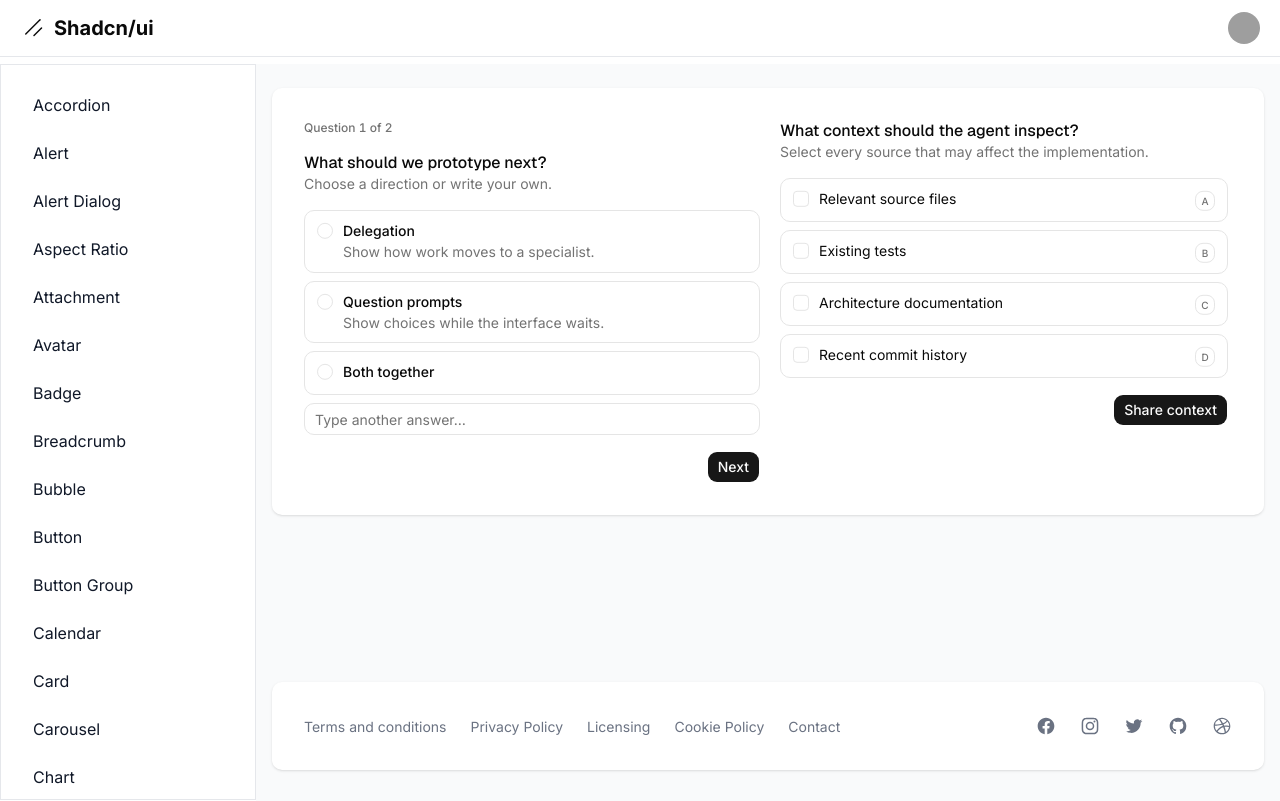
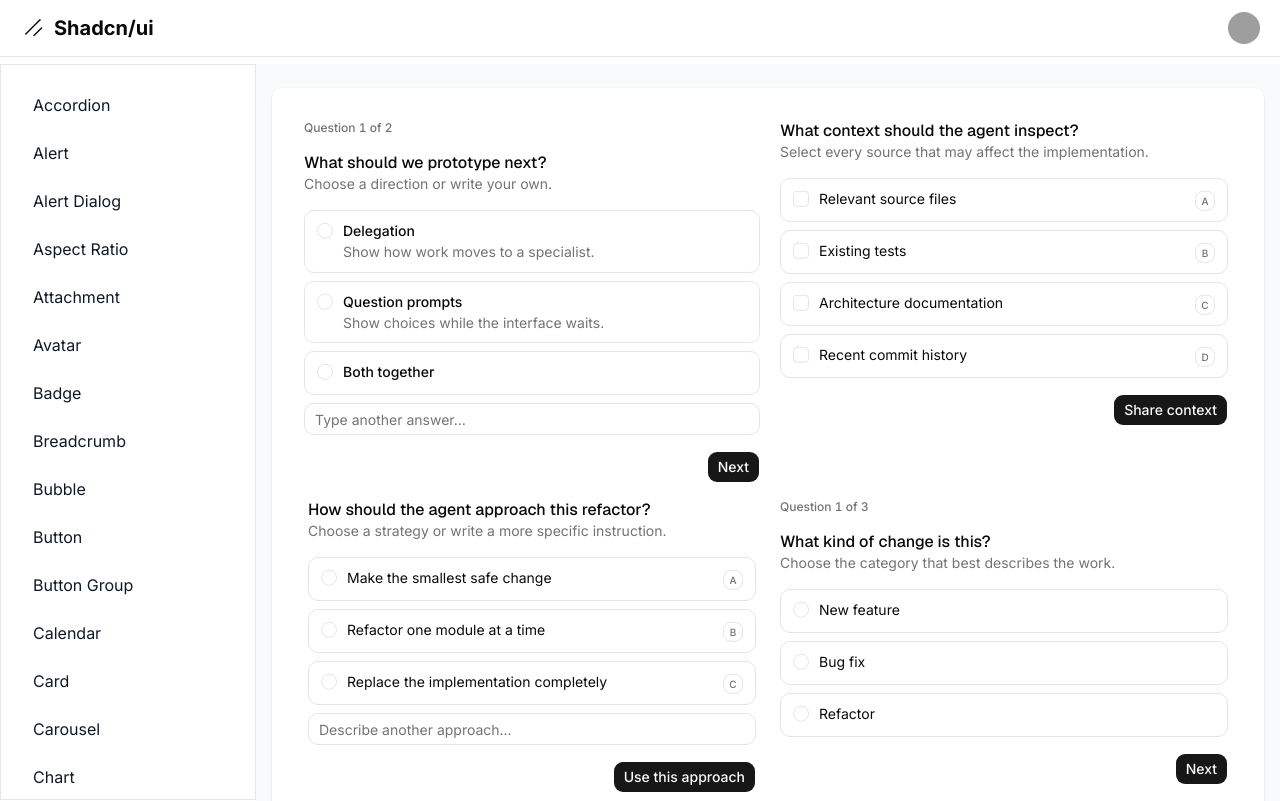
Before and after one commit to AndreDev12/shadcn-dashboard, a Next.js app: page /dashboard/questionnaire in a window 1280 px wide. Shown: the top 801 px of the page. Built offline with nearby package versions, Linux system fonts and the light colour scheme; grey boxes are pictures that could not be loaded.

Commit message:
Components: Questionnaire

```diff
--- a/src/app/dashboard/questionnaire/page.tsx
+++ b/src/app/dashboard/questionnaire/page.tsx
@@ -1,6 +1,14 @@
 'use client';
 
-import { questionnaireItems as items, multipleSelectionItems } from '@/bd';
+import * as React from 'react';
+import type { QuestionnaireItemStatus } from '@shadcn/react/questionnaire';
+
+import {
+  questionnaireItems as items,
+  multipleSelectionItems,
+  freeFormItems,
+  explicitSkipItems,
+} from '@/bd';
 import {
   Questionnaire,
   QuestionnaireProgress,
@@ -20,6 +28,9 @@ import {
 } from '@/components/ui';
 
 export default function Page() {
+  const [constraintStatus, setConstraintStatus] =
+    React.useState<QuestionnaireItemStatus>('unanswered');
+
   function handleSubmit(event: React.FormEvent<HTMLFormElement>) {
     event.preventDefault();
     const answers = new FormData(event.currentTarget);
@@ -38,6 +49,44 @@ export default function Page() {
     toast.add({
       title: 'Context selected',
       description: `Context: ${context.join(', ') || 'None'}`,
+    });
+  }
+
+  function handleFreeFormSubmit(event: React.FormEvent<HTMLFormElement>) {
+    event.preventDefault();
+    const approach = new FormData(event.currentTarget).get('approach');
+    // toast('Approach selected', {
+    //   description: `Approach: ${approach ?? 'None'}`,
+    // });
+    toast.add({
+      title: 'Approach selected',
+      description: `Approach: ${approach ?? 'None'}`,
+    });
+  }
+
+  function handleExplicitSkipSubmit(event: React.FormEvent<HTMLFormElement>) {
+    event.preventDefault();
+    const formData = new FormData(event.currentTarget);
+    const answers = {
+      task: formData.get('task'),
+      constraints: formData.get('constraints'),
+      constraintStatus,
+      review: formData.get('review'),
+    };
+    // toast('Agent brief submitted', {
+    //   description: `Task: ${answers.task ?? 'None'} · Constraints: ${
+    //     answers.constraintStatus === 'skipped'
+    //       ? 'Skipped'
+    //       : (answers.constraints ?? 'None')
+    //   } · Review: ${answers.review ?? 'None'}`,
+    // });
+    toast.add({
+      title: 'Agent brief submitted',
+      description: `Task: ${answers.task ?? 'None'} · Constraints: ${
+        answers.constraintStatus === 'skipped'
+          ? 'Skipped'
+          : (answers.constraints ?? 'None')
+      } · Review: ${answers.review ?? 'None'}`,
     });
   }
 
@@ -120,6 +169,116 @@ export default function Page() {
           <QuestionnaireSubmit>Share context</QuestionnaireSubmit>
         </QuestionnaireActions>
       </Questionnaire>
+
+      <Questionnaire
+        className="mx-auto max-w-md"
+        items={freeFormItems}
+        shortcuts="letters"
+        onSubmit={handleFreeFormSubmit}
+      >
+        <QuestionnaireItem name="approach" required>
+          <QuestionnaireTitle>
+            How should the agent approach this refactor?
+          </QuestionnaireTitle>
+          <QuestionnaireDescription>
+            Choose a strategy or write a more specific instruction.
+          </QuestionnaireDescription>
+          <QuestionnaireChoices>
+            <QuestionnaireChoice value="incremental">
+              Make the smallest safe change
+            </QuestionnaireChoice>
+            <QuestionnaireChoice value="module">
+              Refactor one module at a time
+            </QuestionnaireChoice>
+            <QuestionnaireChoice value="rewrite">
+              Replace the implementation completely
+            </QuestionnaireChoice>
+            <QuestionnaireInput
+              aria-label="Another refactoring approach"
+              placeholder="Describe another approach…"
+            />
+          </QuestionnaireChoices>
+          <QuestionnaireError />
+        </QuestionnaireItem>
+        <QuestionnaireActions>
+          <QuestionnaireSubmit>Use this approach</QuestionnaireSubmit>
+        </QuestionnaireActions>
+      </Questionnaire>
+
+      <Questionnaire
+        className="mx-auto max-w-md"
+        defaultItem="task"
+        items={explicitSkipItems}
+        onSubmit={handleExplicitSkipSubmit}
+      >
+        <QuestionnaireProgress />
+        <QuestionnaireItem name="task" required>
+          <QuestionnaireTitle>What kind of change is this?</QuestionnaireTitle>
+          <QuestionnaireDescription>
+            Choose the category that best describes the work.
+          </QuestionnaireDescription>
+          <QuestionnaireChoices>
+            <QuestionnaireChoice value="feature">
+              New feature
+            </QuestionnaireChoice>
+            <QuestionnaireChoice value="fix">Bug fix</QuestionnaireChoice>
+            <QuestionnaireChoice value="refactor">Refactor</QuestionnaireChoice>
+          </QuestionnaireChoices>
+          <QuestionnaireError />
+        </QuestionnaireItem>
+        <QuestionnaireItem
+          name="constraints"
+          onStatusChange={setConstraintStatus}
+        >
+          <QuestionnaireTitle>
+            Are there any implementation constraints?
+          </QuestionnaireTitle>
+          <QuestionnaireDescription>
+            Answer if needed, or intentionally skip this question.
+          </QuestionnaireDescription>
+          <QuestionnaireChoices>
+            <QuestionnaireChoice value="no-dependencies">
+              Do not add dependencies
+            </QuestionnaireChoice>
+            <QuestionnaireChoice value="no-migrations">
+              Do not change the database
+            </QuestionnaireChoice>
+            <QuestionnaireChoice value="preserve-api">
+              Preserve the public API
+            </QuestionnaireChoice>
+            <QuestionnaireInput
+              aria-label="Another implementation constraint"
+              placeholder="Describe another constraint…"
+            />
+          </QuestionnaireChoices>
+        </QuestionnaireItem>
+        <QuestionnaireItem name="review" required>
+          <QuestionnaireTitle>
+            How should the work be reviewed?
+          </QuestionnaireTitle>
+          <QuestionnaireDescription>
+            Choose the checks the agent should complete before handoff.
+          </QuestionnaireDescription>
+          <QuestionnaireChoices>
+            <QuestionnaireChoice value="tests">
+              Run the test suite
+            </QuestionnaireChoice>
+            <QuestionnaireChoice value="diff">
+              Review the final diff
+            </QuestionnaireChoice>
+            <QuestionnaireChoice value="both">
+              Tests and diff review
+            </QuestionnaireChoice>
+          </QuestionnaireChoices>
+          <QuestionnaireError />
+        </QuestionnaireItem>
+        <QuestionnaireActions>
+          <QuestionnairePrevious />
+          <QuestionnaireSkip />
+          <QuestionnaireNext>Next</QuestionnaireNext>
+          <QuestionnaireSubmit>Submit brief</QuestionnaireSubmit>
+        </QuestionnaireActions>
+      </Questionnaire>
     </div>
   );
 }
--- a/src/bd/example-questionnaire.ts
+++ b/src/bd/example-questionnaire.ts
@@ -14,10 +14,15 @@ interface QuestionnaireItems {
   };
 }
 
-interface MultipleSelectionItems {
+interface GenericItems {
   choices: { value: string }[];
   name: string;
   required: boolean;
+}
+
+interface ExplicitSkipItems {
+  name: string;
+  required?: boolean;
 }
 
 export const questionnaireItems: QuestionnaireItems[] = [
@@ -53,7 +58,7 @@ export const questionnaireItems: QuestionnaireItems[] = [
   },
 ];
 
-export const multipleSelectionItems: MultipleSelectionItems[] = [
+export const multipleSelectionItems: GenericItems[] = [
   {
     choices: [
       { value: 'source' },
@@ -65,3 +70,21 @@ export const multipleSelectionItems: MultipleSelectionItems[] = [
     required: true,
   },
 ] as const;
+
+export const freeFormItems: GenericItems[] = [
+  {
+    choices: [
+      { value: 'incremental' },
+      { value: 'module' },
+      { value: 'rewrite' },
+    ],
+    name: 'approach',
+    required: true,
+  },
+] as const;
+
+export const explicitSkipItems: ExplicitSkipItems[] = [
+  { name: 'task', required: true },
+  { name: 'constraints' },
+  { name: 'review', required: true },
+] as const;
```
